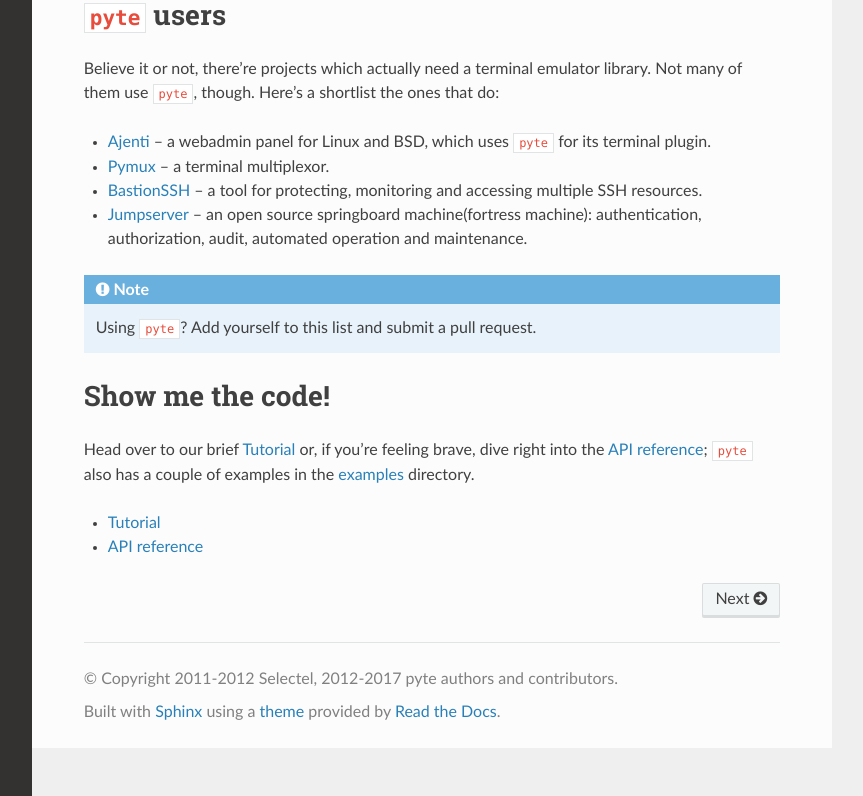
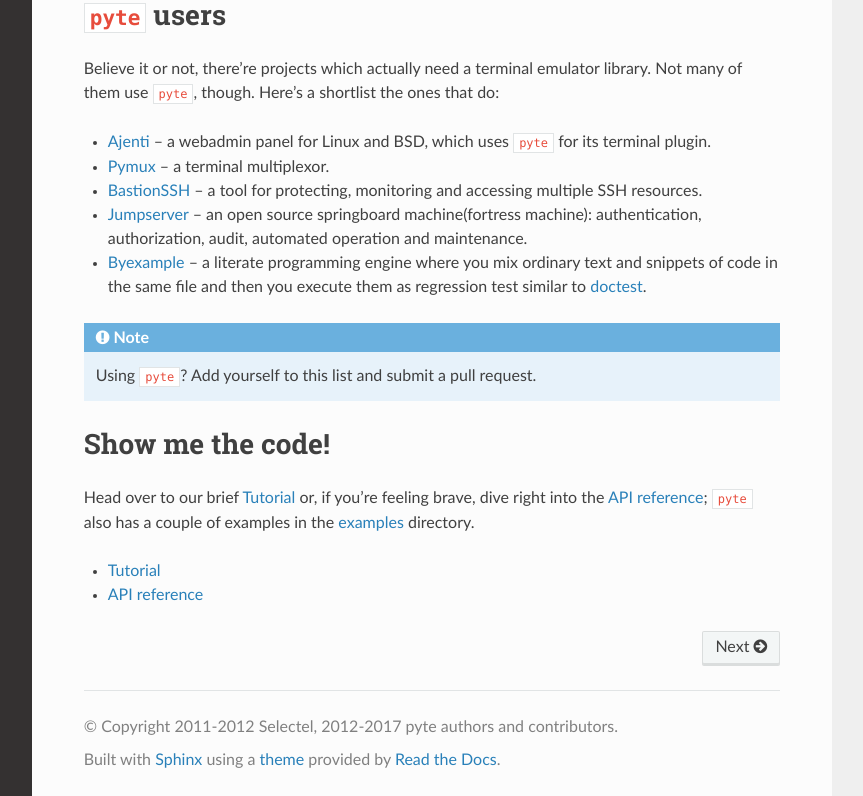
Before and after one commit to Lillecarl/pyterm, a Sphinx documentation site: the page built from pyte/docs/index.rst, in a window 1280 px wide and 1004 px high, cut to the strip 208-1004 px from the top of the window. Shown: the whole strip, without its empty margins (268-1131 px from the left). Built offline with Sphinx 7.4.7 and the Read the Docs theme 2.0.0, drawn with Linux system fonts in a browser that asks for light colours.

Commit message:
Add byexample to the list of pyte users.

```diff
--- a/pyte/docs/index.rst
+++ b/pyte/docs/index.rst
@@ -17,6 +17,10 @@
 * `Jumpserver <https://github.com/jumpserver/jumpserver>`_ -- an open source
   springboard machine(fortress machine): authentication, authorization,
   audit, automated operation and maintenance.
+* `Byexample <https://byexamples.github.io>`_ -- a literate programming engine
+  where you mix ordinary text and snippets of code in the same file and then
+  you execute them as regression test similar to
+  `doctest <https://byexamples.github.io/byexample/recipes/python-doctest>`_.
 
 .. note:: Using ``pyte``? Add yourself to this list and submit a pull request.
 
```
